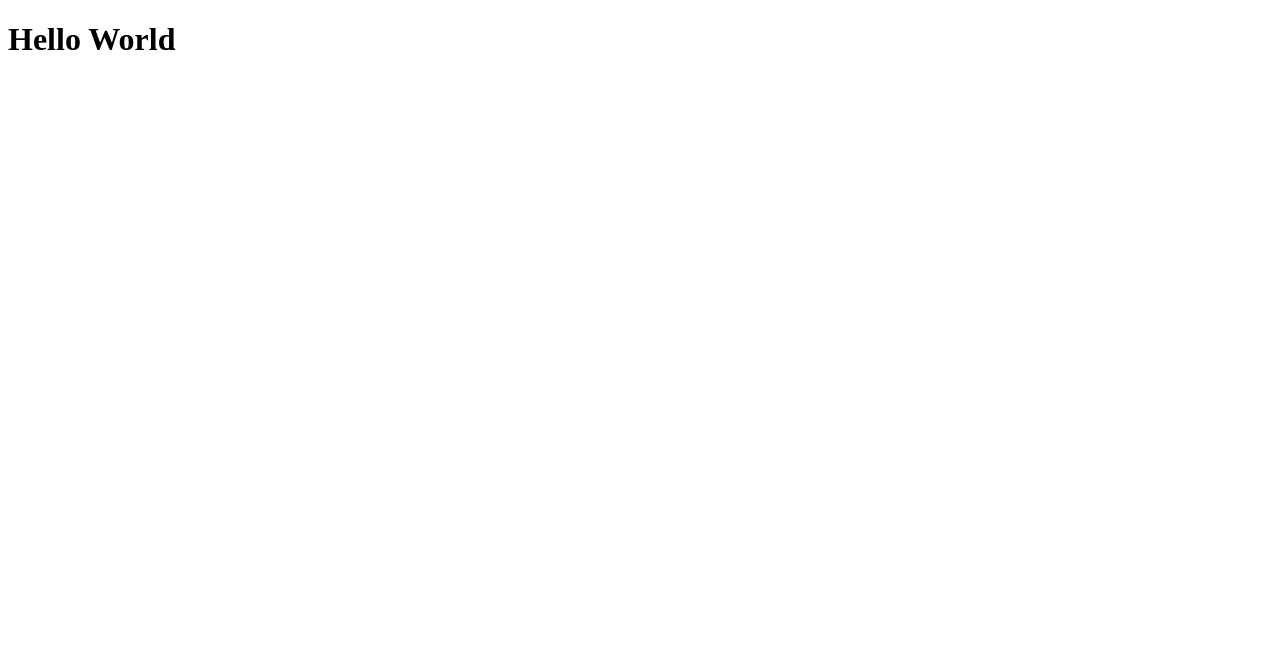
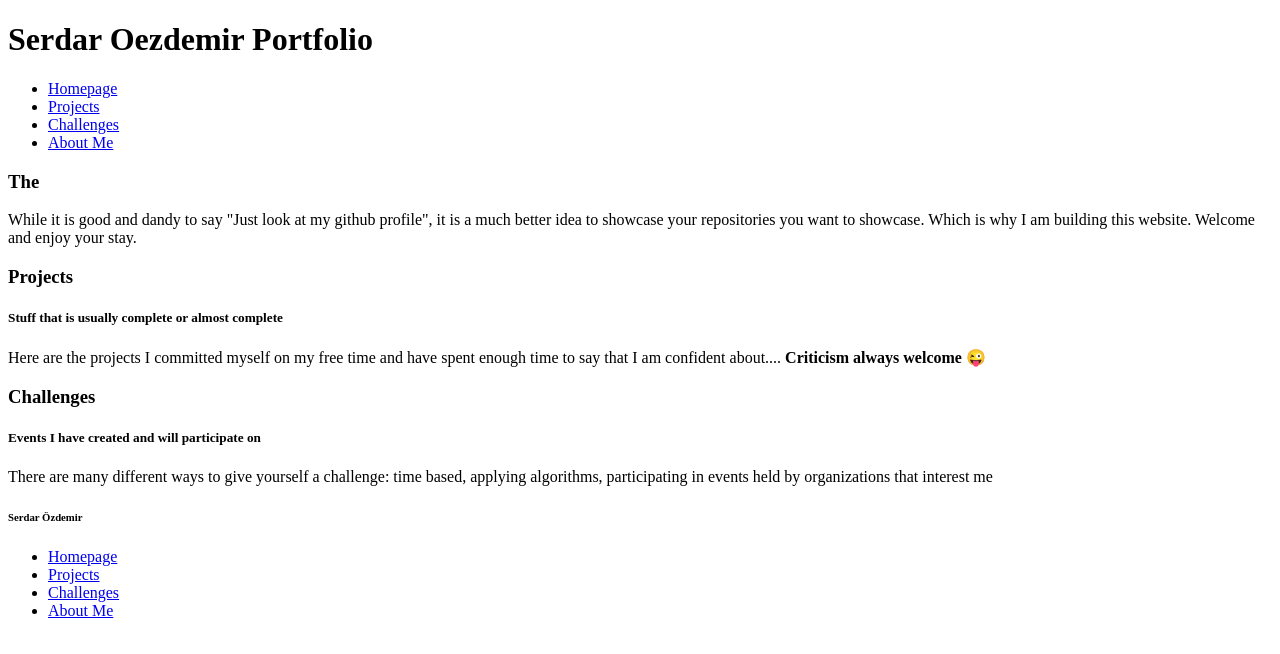
Before and after one commit to Soezdemir23/Homepage, a plain HTML site: page index.html in a window 1280 px wide. Drawn offline with Linux system fonts and the light colour scheme.

Commit message:
filled the structure so far of the mainpage

```diff
--- a/index.html
+++ b/index.html
@@ -1,3 +1,5 @@
+<!-- This is going to become my homepage-portofolio website leading to several other -->
+
 <!DOCTYPE html>
 <html lang="en">
 <head>
@@ -7,6 +9,50 @@
     <title>Homepage</title>
 </head>
 <body>
-    <h1>Hello World</h1>
+    <!--Header with nav-->
+    <header>
+        <!-- Logo -->
+        <h1 id="homepage">Serdar Oezdemir Portfolio</h1>
+        <!-- Navigation -->
+        <nav>
+            <ul>
+                <li><a href="homepage.html">Homepage</a></li>
+                <li><a href="projects.html">Projects</a></li>
+                <li><a href="challenges.htm">Challenges</a></li>
+                <li><a href="about.html">About Me</a></li>
+            </ul>
+        </nav>
+    </header>
+    <!-- Small Teaser about this site -->
+    <section>
+        <h3>The </h3>
+        <p>While it is good and dandy to say "Just look at my github profile", it is a much better idea to showcase your repositories you want to showcase.
+            Which is why I am building this website. Welcome and enjoy your stay.
+        </p>
+    </section>
+    <!-- Projects -->
+    <section>
+        <h3>Projects</h3>
+        <h5>Stuff that is usually complete or almost complete</h5>
+        <p>Here are the projects I committed myself on my free time and have spent enough time to say that I am confident about.... <strong>Criticism always welcome &#128540;</strong></p>
+    </section>
+    <!-- Challenges -->
+    <section>
+        <h3>Challenges</h3>
+        <h5>Events I have created and will participate on</h5>
+        <p>There are many different ways to give yourself a challenge: time based, applying algorithms, participating in events held by organizations that interest me</p>
+    </section>
+
+    <footer>
+        <h6>Serdar Özdemir</h6>
+        <nav>
+            <ul>
+                <li><a href="homepage.html">Homepage</a></li>
+                <li><a href="projects.html">Projects</a></li>
+                <li><a href="challenges.htm">Challenges</a></li>
+                <li><a href="about.html">About Me</a></li>
+            </ul>
+        </nav>
+    </footer>
 </body>
 </html>
```
